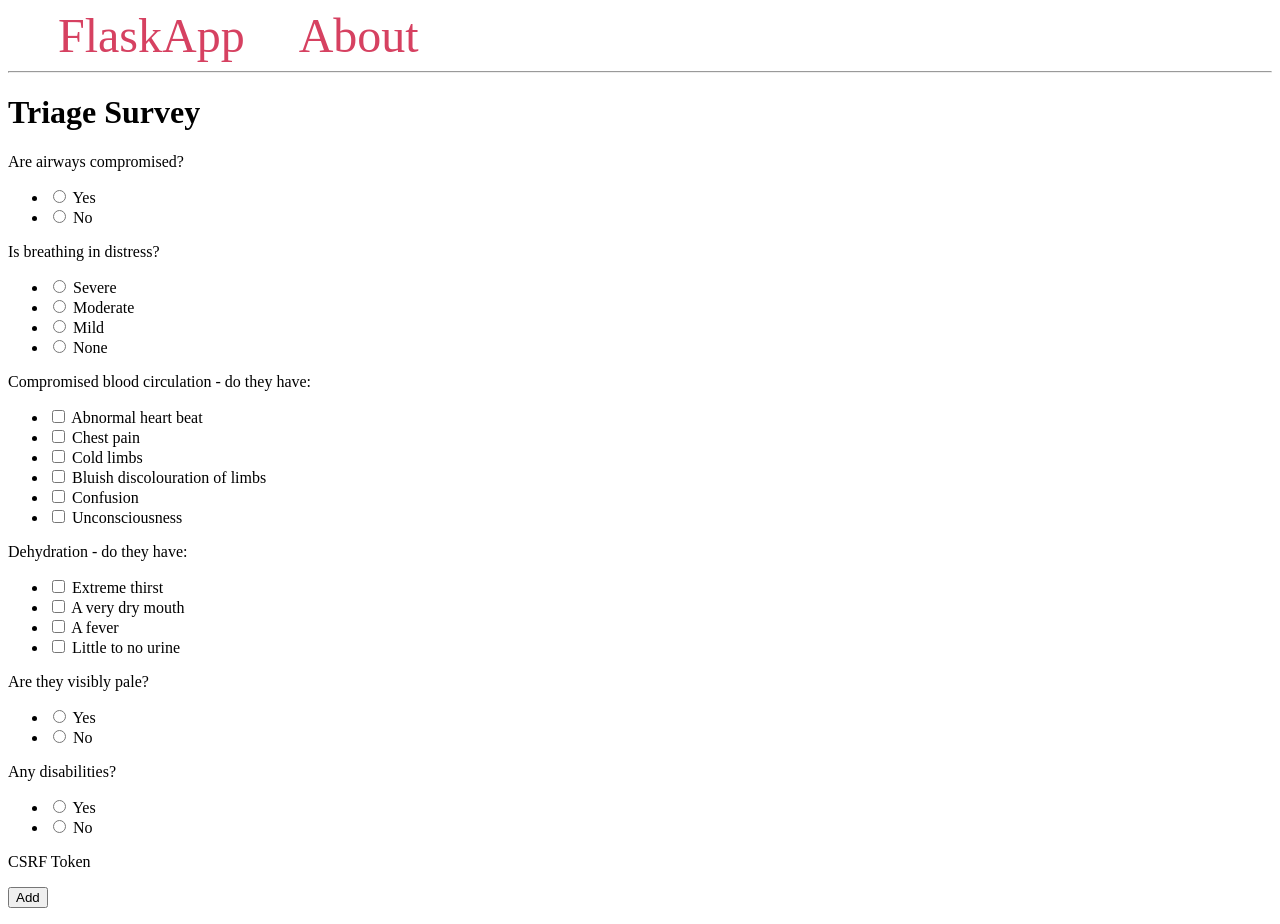
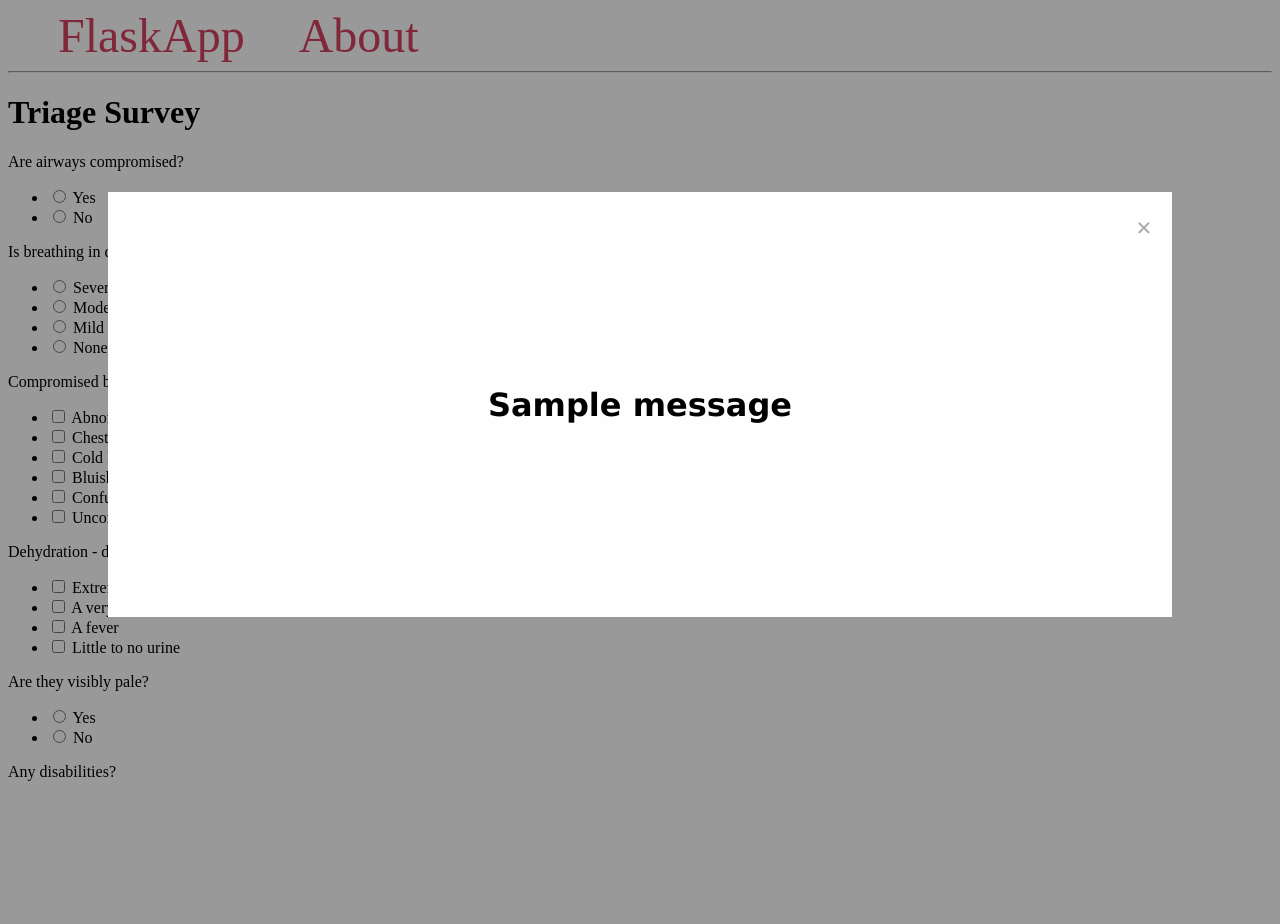
Before and after one commit to RaineGu/EmergencyRouter, a Flask app: page / in a window 1280 px wide. After the commit the page ends 781 px from the top, so only its background shows below. Run offline with Flask 3, Linux system fonts and the light colour scheme; one stand-in notice (Sample message) is shown.

Commit message:
ADD: Modal alert for emergency ambulance responses to questionnaire

```diff
--- a/static/site.js
+++ b/static/site.js
@@ -2,3 +2,21 @@
   // Stub to generate a google maps guide to the hospital at that address
   window.location.href = `hospital_link_${address}`;
 }
+
+// Get the modal
+var modal = document.getElementById("modal");
+
+// Get the <span> element that closes the modal
+var span = document.getElementsByClassName("close")[0];
+
+// When the user clicks on <span> (x), close the modal
+span.onclick = function () {
+  modal.style.display = "none";
+}
+
+// When the user clicks anywhere outside of the modal, close it
+window.onclick = function (event) {
+  if (event.target == modal) {
+    modal.style.display = "none";
+  }
+}
--- a/static/style.css
+++ b/static/style.css
@@ -23,3 +23,49 @@
 .directions {
   cursor: pointer;
 }
+
+/* Styling the emergency popup alert */
+.emergency {
+  color: #ff0d0d;
+}
+
+/* Modal background */
+.modal {
+  position: fixed;
+  z-index: 1;
+  left: 0;
+  top: 0;
+  width: 100%;
+  height: 100%;
+  overflow: auto;
+  background-color: rgba(0, 0, 0, 0.4);
+}
+
+/* Modal content */
+.modal-content {
+  background-color: #fefefe;
+  margin: 15% auto;
+  padding: 20px;
+  width: 80%;
+}
+
+/* The Close Button */
+.close {
+  color: #aaa;
+  float: right;
+  font-size: 28px;
+  font-weight: bold;
+}
+
+.close:hover,
+.close:focus {
+  color: black;
+  text-decoration: none;
+  cursor: pointer;
+}
+
+h2 {
+  font-family: 'Lucida Sans';
+  text-align: center;
+  font-size: 2rem;
+}
--- a/templates/base.html
+++ b/templates/base.html
@@ -1,5 +1,6 @@
 <!DOCTYPE html>
 <html lang="en">
+
 <head>
     <meta charset="UTF-8">
     <title>{% block title %} {% endblock %} - FlaskApp</title>
@@ -11,7 +12,9 @@
             text-decoration: none;
         }
     </style>
+    <link rel="stylesheet" type="text/css" href="static\style.css">
 </head>
+
 <body>
     <nav>
         <a href="{{ url_for('index') }}">FlaskApp</a>
@@ -22,4 +25,6 @@
         {% block content %} {% endblock %}
     </div>
 </body>
+<script src="../static/site.js"></script>
+
 </html>
--- a/templates/index.html
+++ b/templates/index.html
@@ -28,4 +28,14 @@
   </p>
 </form>
 
+{% with messages = get_flashed_messages(with_categories=true) %}
+{% if messages %}
+<div id="modal" class="modal">
+  <div class="modal-content">
+    <span class="close">&times;</span>
+    <h2 class="{{ messages[0][0] }} modal-content">{{ messages[0][1] }}</h2>
+  </div>
+</div>
+{% endif %}
+{% endwith %}
 {% endblock %}
--- a/templates/map.html
+++ b/templates/map.html
@@ -5,7 +5,7 @@
   <!-- Map styling -->
   <meta name="viewport" content="initial-scale=1,maximum-scale=1,user-scalable=no">
   <script src='https://api.mapbox.com/mapbox-gl-js/v2.14.1/mapbox-gl.js'></script>
-  <script type="text/javascript" src="static\site.js"></script>
+  <script type="text/javascript" src="../static/site.js"></script>
   <link href='https://api.mapbox.com/mapbox-gl-js/v2.14.1/mapbox-gl.css' rel='stylesheet' />
   <link rel="stylesheet" type="text/css" href="static\style.css">
   <style>
```
Lines whose indentation alone changed are shown as unchanged.
